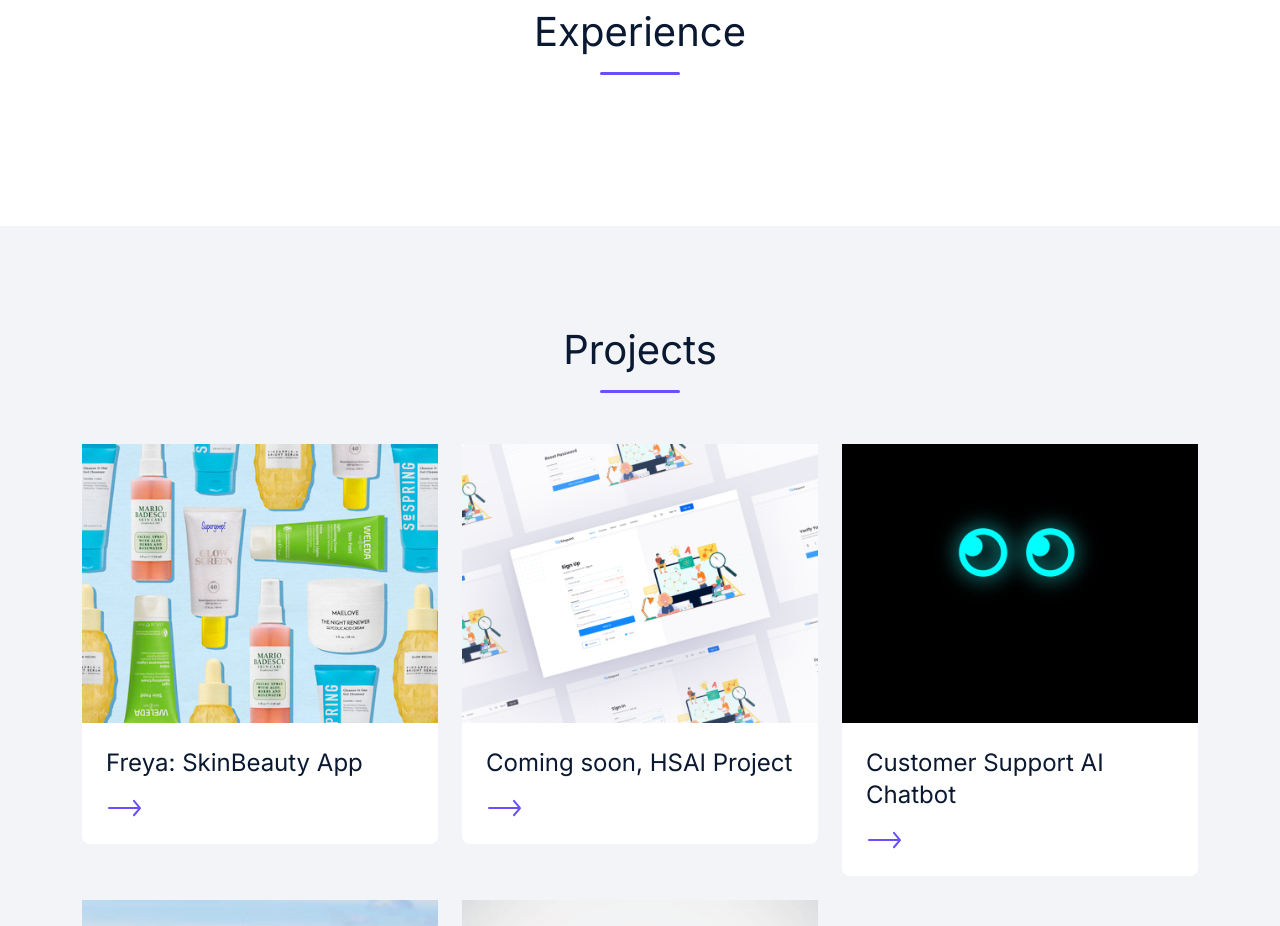
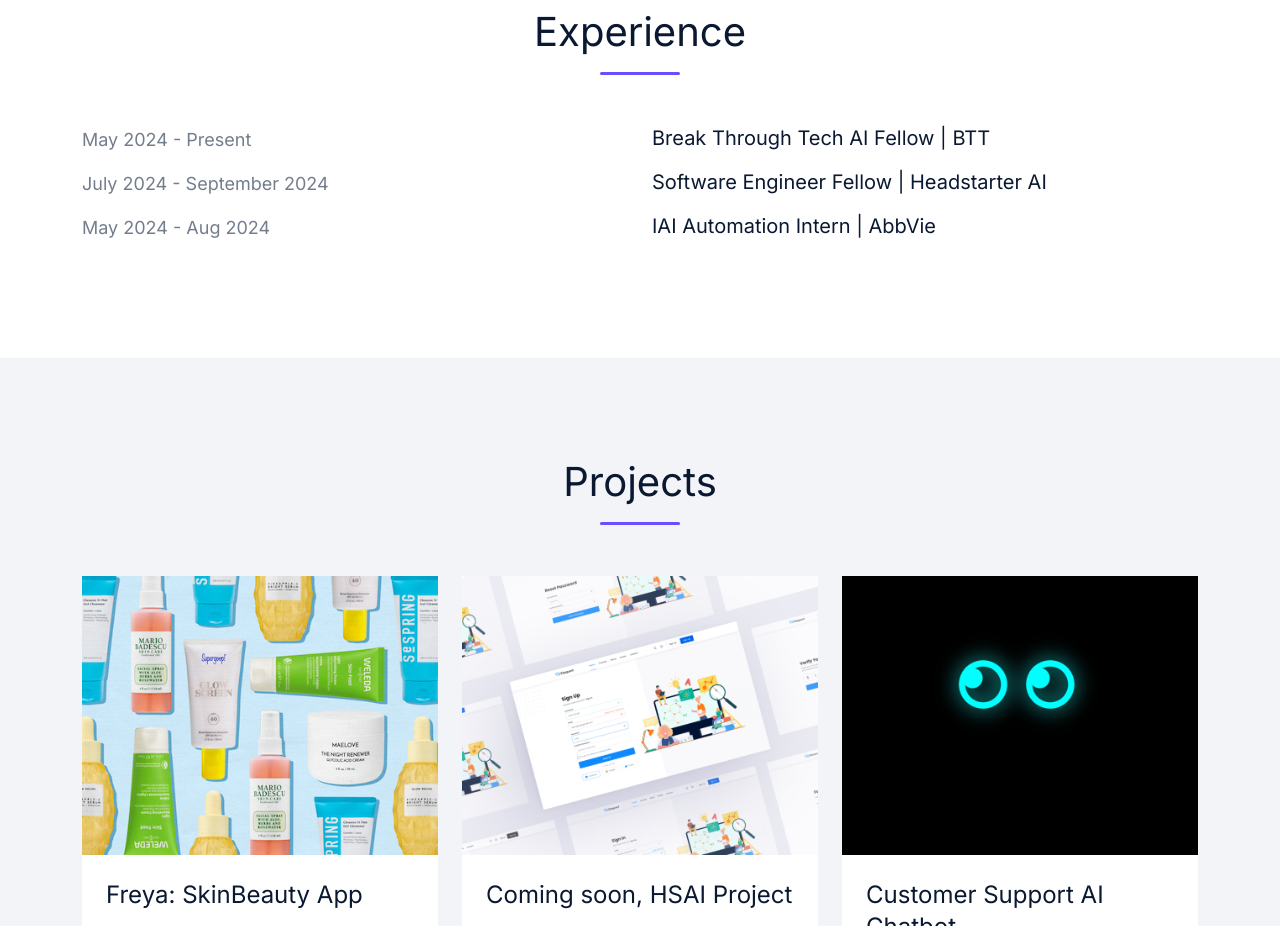
Before and after one commit to zzaneer086/zzaneer086.github.io, a website built with webpack: page index.html in a window 1280 px wide. Shown: the part 1860-2786 px from the top of the page. Built offline with nearby package versions, Linux system fonts and the light colour scheme.

Commit message:
experience!

```diff
--- a/index.html
+++ b/index.html
@@ -144,8 +144,49 @@
             <h4 class="font-sm">Experience
                 <div class="deep-dot"></div>
                </h4>
-           <!-- </div>
-               <div class="row">
+           </div>
+              <div class="row">
+                  <div class="col-lg-6 col-sm-12">
+                    <div class="about-content-left">
+                        <p class="para-2">May 2024 - Present</p>
+                    </div>
+                  </div>
+                  <div class="col-lg-6 col-sm-12">
+                    <div class="about-content-right">
+                        <h5>Break Through Tech AI Fellow | BTT</h5>
+                        <!-- <p>As ar more womOutside of my academic and professional pursuiddddddddddddddddts, I enjoy stepping outside</p> -->
+                    </div>
+                  </div>
+              </div>
+            <div class="row">
+                <div class="col-lg-6 col-sm-12">
+                  <div class="about-content-left">
+                      <p class="para-2">July 2024 - September 2024</p>
+                  </div>
+                </div>
+                <div class="col-lg-6 col-sm-12">
+                  <div class="about-content-right">
+                        <h5>Software Engineer Fellow | Headstarter AI</h5>
+                      <!-- <p>As ar more womOutside of my academic and professional pursuiddddddddddddddddts, I enjoy stepping outside</p> -->
+                  </div>
+                </div>
+            </div>
+            <div class="row">
+                <div class="col-lg-6 col-sm-12">
+                  <div class="about-content-left">
+                      <p class="para-2">May 2024 - Aug 2024</p>
+                  </div>
+                </div>
+                <div class="col-lg-6 col-sm-12">
+                  <div class="about-content-right">
+                        <h5>IAI Automation Intern | AbbVie</h5>
+                      <!-- <p>As ar more womOutside of my academic and professional pursuiddddddddddddddddts, I enjoy stepping outside</p> -->
+                  </div>
+                </div>
+            </div>
+
+
+           <!--<div class="row">
                    <div class="col-lg-3 col-md-6 col-sm-12">
                     <div class="service-content-area">
                         <div class="layer-svg">
@@ -316,7 +357,7 @@
                             <img src="dist/images/project-img-5.jpg" alt="">
                         </div>
                         <div class="project-work-text">
-                            <h5 class="font-mini"><a href="#">Dynamically Evil Word Guessing</a></h5>
+                            <h5 class="font-mini"><a href="https://replit.com/@zzaneer086/A-Dynamically-Evil-Word-Guessing-Game?v=1">Dynamically Evil Word Guessing</a></h5>
                             <a href="#" class="right-arrow-icon">
                                 <span>coming soon!</span>
                                 <svg width="36" height="24" viewBox="0 0 36 24" fill="none" xmlns="http://www.w3.org/2000/svg">
```
